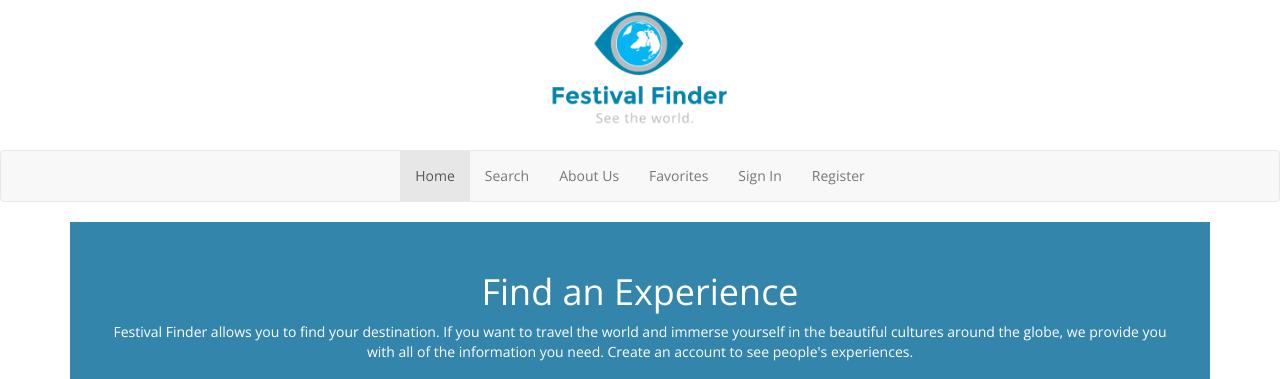
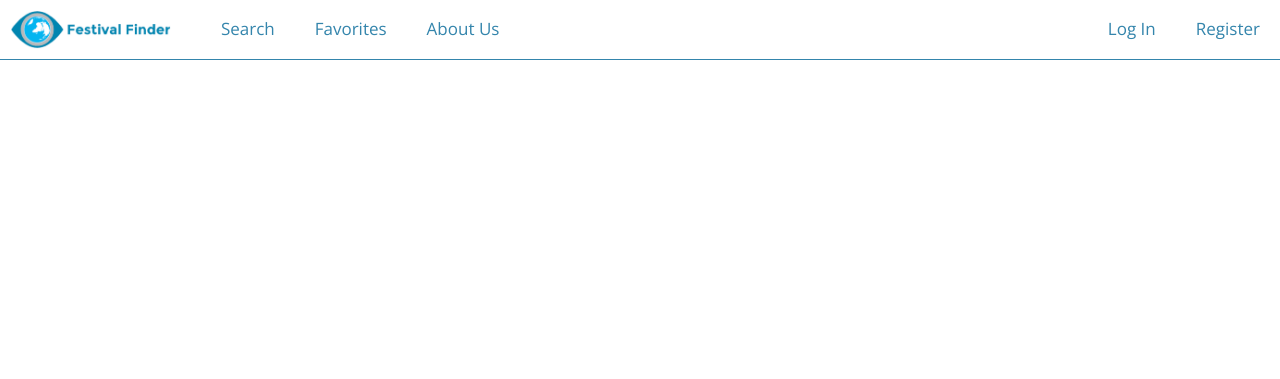
Before and after one commit to ndesai96/Festivals, a PHP site: page / in a window 1280 px wide. Shown: the top 379 px of the page. After the commit the page ends 60 px from the top, so only its background shows below. Run offline with PHP 8.4, Linux system fonts and the light colour scheme.

Commit message:
Navbar revamp, php

```diff
--- a/css/modal.css
+++ b/css/modal.css
@@ -18,7 +18,7 @@
   animation: fadein 0.6s;
 }
 
-.active {
+.show-form {
   display: block !important;
 }
 
@@ -26,10 +26,10 @@
   background-color: #fefefe;
   max-width: 500px;
   width: 80%;
-  margin: auto;
+  margin: 0 auto;
   position: relative;
   padding-top: 10px;
-  overflow: scroll;
+
 }
 
 .close {
@@ -52,7 +52,7 @@
   margin: 10px auto;
 }
 
-.signin, .register {
+.login, .register {
   width: 100%;
   margin-bottom: 40px;
   display: none;
@@ -60,7 +60,7 @@
   animation: fadein 0.6s;
 }
 
-.signinForm, .registerForm {
+.loginForm, .registerForm {
   width: 100%;
 }
 
@@ -114,6 +114,7 @@
   color: #3485AC;
   border: 1px solid #3485AC;
   flex: 0 1 48%;
+  background-color: #f1f1f1;
 }
 
 input[type=reset]:hover {
@@ -122,10 +123,17 @@
   background-color: #ADCEDD;
 }
 
+.error {
+  color: red;
+  margin-bottom: 20px;
+}
+
 .footer {
   background-color: #f1f1f1;
-  max-width: 100%;
+  width: 100%;
   padding: 10px 20px;
+  margin-top: 30px;
+  margin-bottom: 0;
 }
 
 .cancel {
--- a/css/navbar.css
+++ b/css/navbar.css
@@ -1,19 +1,88 @@
-#header {
-    margin: 0;
-    background-color: white;
-    padding: 0;
+body {
+	padding-top: 80px;
+}
+
+.nav-custom {
+	height: 60px;
+	position: fixed;
+	width: 100%;
+	top: 0;
+	left: 0;
+	background-color: white;
+	display: flex;
+	align-items: center;
+	font-size: 17px;
+	border-bottom: 1px solid #3485AC;
+	color: #3485AC !important;
 }
 
 .logo {
-    height: 150px;
+	height: 100%;
+	padding: 5px;
+	margin-right: 10px;
 }
 
-.navbar.center .navbar-inner {
-    text-align: center;
+.logo img {
+	max-height: 100%;
+	height: 100%;
 }
 
-.navbar.center .navbar-inner .nav {
-    float: none;
-    display:inline-block;
-    vertical-align: middle;
+.nav-links, .nav-login {
+	height: 100%;
+	display: flex;
+	align-items: center;
 }
+
+.nav-links ul, .nav-login ul {
+	display: flex;
+	align-items: center;
+	justify-content: center;
+	list-style-type: none;
+	margin: 0;
+	padding: 0;
+	height: 100%;
+}
+
+.nav-links li, .nav-login li {
+	text-decoration: none;
+	height: 100%;
+}
+
+.hello {
+	width: 100%;
+	padding: 0 20px;
+	display: flex;
+	align-items: center;
+}
+
+.nav-links a, .nav-login a {
+	height: 100%;
+	width: 100%;
+	padding: 0 20px;
+	display: flex;
+	align-items: center;
+	color: #3485AC;
+}
+
+.nav-links a:hover, .nav-login a:hover {
+	text-decoration: none;
+	color: white;
+	background-color: #3485AC;
+}
+
+.nav-links a:active, .nav-login a:active {
+	text-decoration: none;
+}
+
+.nav-links a:visited, .nav-login a:visited {
+	text-decoration: none;
+}
+
+.nav-link-active {
+	background-color: #3485AC;
+	color: white;
+}
+
+.nav-spacer {
+	flex: 1;
+}
--- a/index.css
+++ b/index.css
@@ -1,5 +1,6 @@
 body {
   font-family: 'Open Sans', sans-serif !important;
+  padding-top: 80px;
 }
 
 .container {
--- a/index.html
+++ b/index.html
@@ -19,20 +19,34 @@
 
     <body>
 
-        <div id="header" class="jumbotron text-center">
-            <a href=""><img class="logo" src="img/logo.png"></a>
-        </div>
-        <div class="navbar fixed-top navbar-default center">
-            <div class="navbar-inner">
-                <ul class="nav navbar-nav">
-                    <li class="active"><a href="#">Home</a></li>
-                    <li><a href="./pages/search.html">Search</a></li>
+
+        <div class="nav2">
+
+            <div class="logo2">
+                <a href=""><img class="logo" src="img/logo-2.png"></a>
+            </div>
+
+            <div class="nav-links">
+
+                <ul>
+                    <li><a class="active2" href="./pages/search.html">Search</a></li>
+                    <li><a href="./pages/favorites.html">Favorites</a></li>
                     <li><a href="./pages/about.html">About Us</a></li>
-                    <li><a href="./pages/favorites.html">Favorites</a></li>
-                    <li><a href="javascript:viewModalSignIn();">Sign In</a></li>
+                </ul>
+
+            </div>
+
+            <div class="nav-spacer"></div>
+
+            <div class="nav-login">
+
+                <ul>
+                    <li><a href="javascript:viewModalSignIn();">Log In</a></li>
                     <li><a href="javascript:viewModalRegister();">Register</a></li>
                 </ul>
+
             </div>
+
         </div>
 
         <div class="container">
@@ -50,14 +64,14 @@
                 <div class="festival_type">
 
                     <h3>Music</h3>
-                    <img src="img/acl.jpg">
+                    <img src="img/acl-1.jpg">
 
                 </div>
 
                 <div class="festival_type">
 
                     <h3>Culture</h3>
-                    <img src="img/holi.jpg">
+                    <img src="img/holi-1.jpg">
 
                 </div>
 
--- /dev/null
+++ b/index.php
@@ -0,0 +1,46 @@
+<?php
+
+	include './nav/nav.php';
+	include './modal/modal.php';
+
+	writeTop();
+	writeNav("false");
+	writeModal();
+	writeBottom();
+
+	function writeTop() {
+
+		print <<<TOP
+<html>
+	<head>
+		<title> Festival Finder </title>
+
+		<link rel="stylesheet" href="./index.css">
+
+		<link rel="stylesheet" href="./css/modal.css">
+		<script type="text/javascript" src="./js/modal.js"></script>
+
+		<link rel="stylesheet" href="./css/navbar.css">
+
+		<link href="https://fonts.googleapis.com/css?family=Open+Sans" rel="stylesheet">
+
+		<link rel="stylesheet" href="https://maxcdn.bootstrapcdn.com/bootstrap/3.3.7/css/bootstrap.min.css">
+		<script src="https://ajax.googleapis.com/ajax/libs/jquery/3.3.1/jquery.min.js"></script>
+		<script src="https://maxcdn.bootstrapcdn.com/bootstrap/3.3.7/js/bootstrap.min.js"></script>
+	</head>
+	<body>
+
+TOP;
+
+	}
+
+	function writeBottom() {
+
+		print <<<BOTTOM
+	</body>
+</html>
+BOTTOM;
+
+	}
+
+?>
--- /dev/null
+++ b/modal/modal.php
@@ -0,0 +1,48 @@
+<?php
+
+	function writeModal() {
+
+		print <<<MODAL
+			<div id="popup" class="popup">
+	            <div class="card">
+	                <div onclick="exitModal();" class="close" title="Close Modal">&times;</div>
+	                <div class="content">
+	                    <div class="login show-form" id="signin">
+	                        <h2>Sign in to Festival Finder</h2>
+	                        <form class="loginForm" id="loginForm" method="post">
+	                            <input class="textField" name="user" type="text" size="30" placeholder="Username" />
+	                            <input class="textField" name="pass" type="password" size="30" placeholder="Password" />
+	                            <p id="errorLogin" class="error"></p>
+	                            <div class="buttons">
+	                                <input name="loginButton" class="button" type="submit" value="Log In" onclick="validateLogin();" />
+	                                <input class="button" type="reset" value="Clear" />
+	                            </div>
+	                        </form>
+	                    </div>
+	                    <div class="register" id="register">
+	                        <h2>Register with Festival Finder</h2>
+	                        <form class="registerForm" id="registerForm" method="post">
+	                            <input class="textField" name="user" type="text" size="30" placeholder="Username" />
+	                            <input class="textField" name="pass" type="password" size="30" placeholder="Password" />
+	                            <input class="textField" name="confirmPass" type="password" size="30" id="confirmPass" placeholder="Confirm Password" />
+	                            <p id="errorRegister" class="error"></p>
+	                            <div class="buttons">
+	                                <input name="registerButton" class="button" type="submit" value="Register" onclick="validateRegister();" />
+	                                <input class="button" type="reset" value="Clear" />
+	                            </div>
+	                        </form>
+	                    </div>
+	                    <div class="divider"></div>
+	                    <p class="noAccount show-form" id="noAccount">Don't have an account? <a href="javascript:viewRegister();">Register</a></p>
+	                    <p class="haveAccount" id="haveAccount">Already have an account? <a href="javascript:viewSignIn();">Log in</a></p>
+	                </div>
+	                <div class="footer">
+	                    <button class="cancel button" onclick="exitModal();">Cancel</button>
+	                </div>
+	            </div>
+	        </div>
+MODAL;
+
+	}
+
+?>
--- /dev/null
+++ b/nav/nav.php
@@ -0,0 +1,77 @@
+<?php
+
+	function writeNav($loggedin) {
+
+		if ($loggedin == "true") {
+			print <<<NAV
+
+		<div class="nav-custom">
+
+            <div class="logo">
+                <a href=""><img class="logo" src="img/logo-2.png"></a>
+            </div>
+
+            <div class="nav-links">
+
+                <ul>
+                    <li><a href="./pages/search.html">Search</a></li>
+                    <li><a href="./pages/favorites.html">Favorites</a></li>
+                    <li><a href="./pages/about.html">About Us</a></li>
+                </ul>
+
+            </div>
+
+            <div class="nav-spacer"></div>
+
+            <div class="nav-login">
+
+                <ul>
+                    <li><a href="">Hi, username!</a></li>
+                    <li><a href="">Log Out</a></li>
+                </ul>
+
+            </div>
+
+        </div>
+
+NAV;
+		}
+
+		else {
+			print <<<NAV
+
+		<div class="nav-custom">
+
+            <div class="logo">
+                <a href=""><img class="logo" src="img/logo-2.png"></a>
+            </div>
+
+            <div class="nav-links">
+
+                <ul>
+                    <li><a href="./pages/search.html">Search</a></li>
+                    <li><a href="./pages/favorites.html">Favorites</a></li>
+                    <li><a href="./pages/about.html">About Us</a></li>
+                </ul>
+
+            </div>
+
+            <div class="nav-spacer"></div>
+
+            <div class="nav-login">
+
+                <ul>
+                    <li><a href="javascript:viewModalSignIn();">Log In</a></li>
+                    <li><a href="javascript:viewModalRegister();">Register</a></li>
+                </ul>
+
+            </div>
+
+        </div>
+
+NAV;
+	    }
+
+	}
+
+?>
```
Also changed, not shown: db.php (added, +17 -0 lines), js/modal.js (+96 -18 lines), modal/login.php (added, +34 -0 lines), modal/register.php (added, +9 -0 lines), img/logo-2.png (added), img/logo2.png (added), 3 other files.
